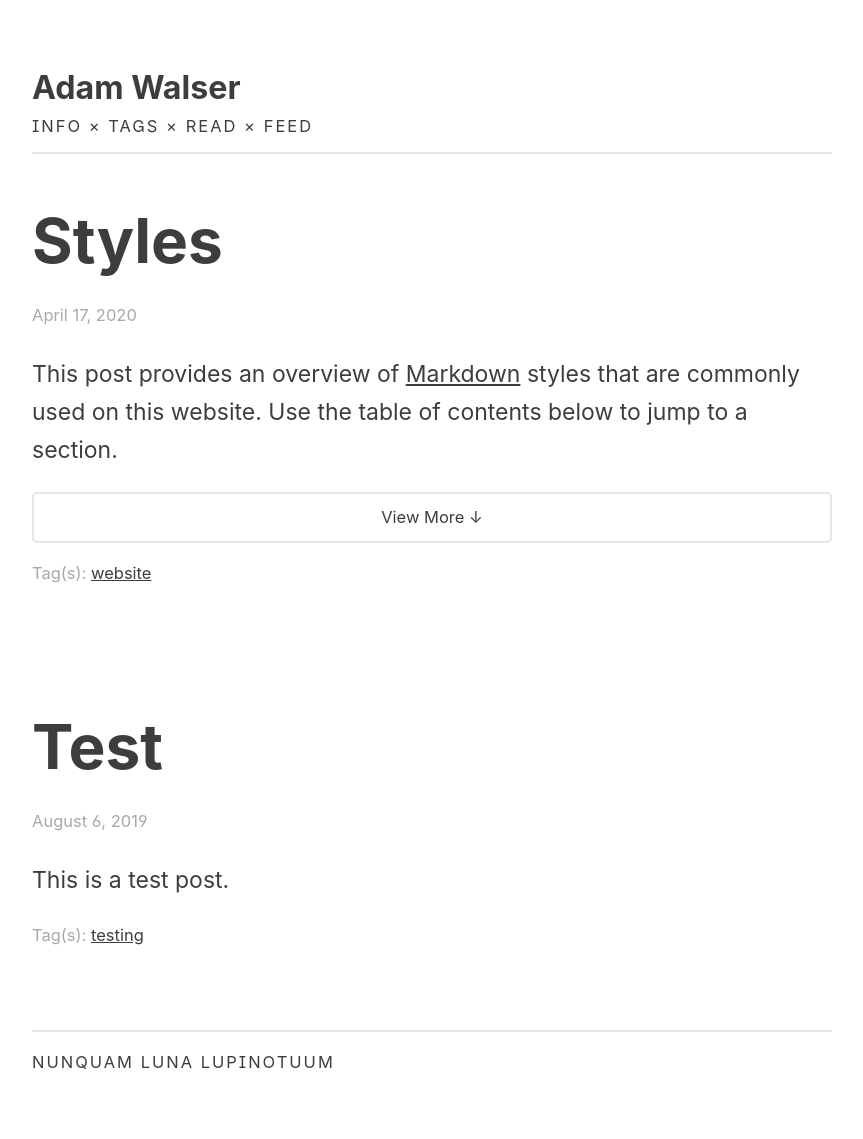
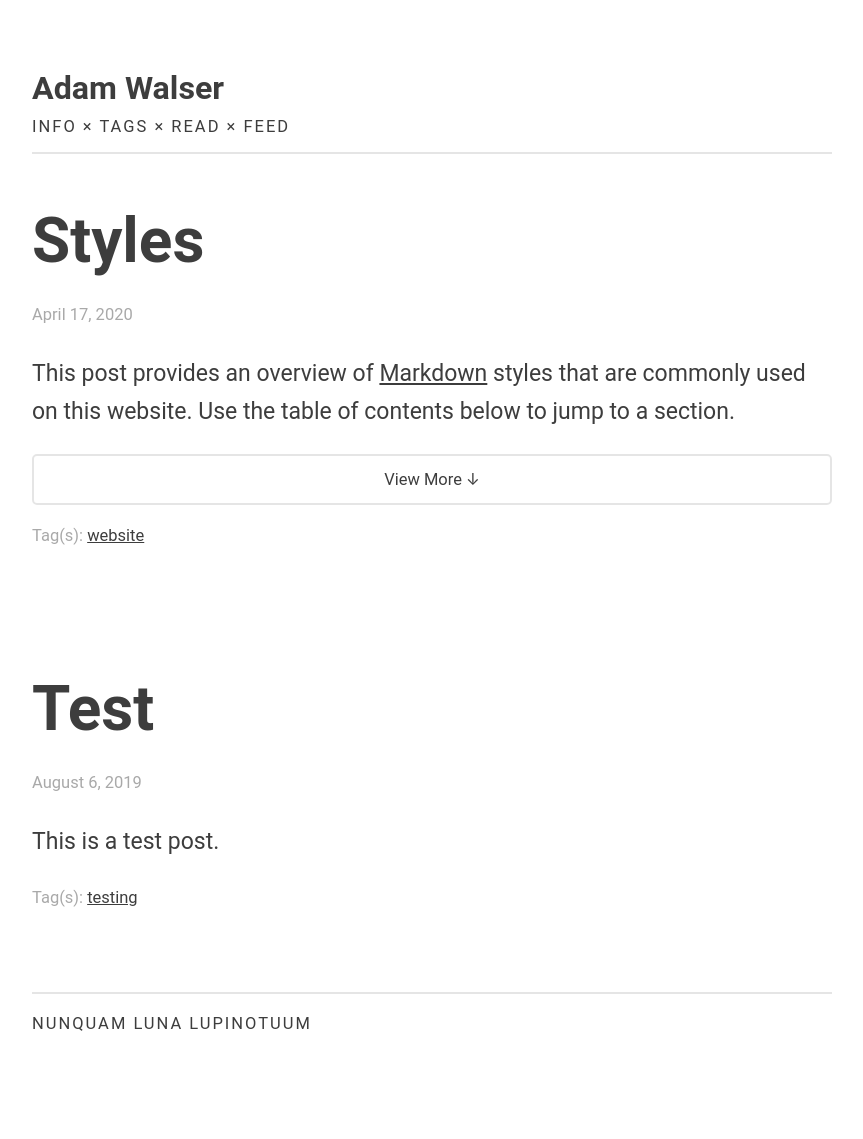
Before and after one commit to ajpwalser/ajpwalser.github.io, a Jekyll site: the page built from index.html, in a window 1280 px wide. Shown: the whole page, without its empty margins (208-1071 px from the left). Built offline with Jekyll 4.4.1, drawn with Linux system fonts in a browser that asks for light colours; some web fonts are replaced; the list of posts is cut into pages by our own code; after the commit the page ends 1100 px from its top, so only the background shows below that.

Commit message:
Update style.css

```diff
--- a/css/style.css
+++ b/css/style.css
@@ -11,7 +11,7 @@
 	margin: 1em auto;
 	max-width: 800px;
 	line-height: 1.66;
-	font-family: 'Inter', -apple-system, BlinkMacSystemFont, Segoe UI, Helvetica, Arial, sans-serif, Apple Color Emoji, Segoe UI Emoji, Segoe UI Symbol;
+	font-family: 'Roboto', -apple-system, BlinkMacSystemFont, Segoe UI, Helvetica, Arial, sans-serif, Apple Color Emoji, Segoe UI Emoji, Segoe UI Symbol;
 	font-feature-settings: "cv03", "cv04", "cv08", "cv09", "cv10";
 	font-size: 23px;
 	color: rgba(0, 0, 0, 0.76);
```
